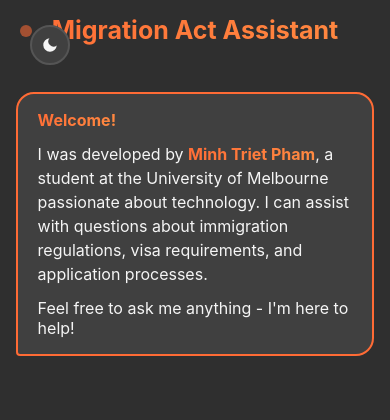
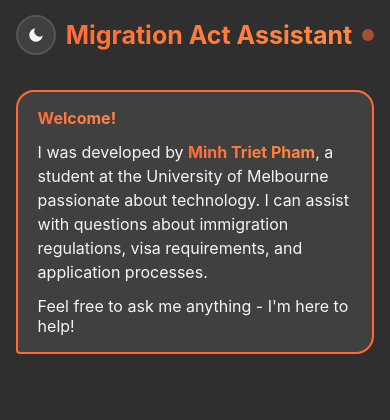
Before and after one commit to minhtrietcancode/rag-migration-law-chatbot, a Flask app: page / in a window 390 px wide. Shown: the top 420 px of the page. Run offline with Flask 3, Linux system fonts and the light colour scheme.

Commit message:
okay finally - can go sleep now

```diff
--- a/frontend/static/styles.css
+++ b/frontend/static/styles.css
@@ -380,11 +380,19 @@ body {
     }
 
     .chat-header {
-        padding: 15px 0;
+        padding: 15px 4%; /* Add horizontal padding for mobile */
+        display: flex; /* Enable flexbox */
+        align-items: center; /* Vertically align items */
+        justify-content: space-between; /* Distribute items with space between them */
+        position: relative; /* Ensure proper positioning for children if needed */
     }
 
     .chat-title {
         font-size: 25px;
+        position: static; /* Remove absolute positioning */
+        margin: 0; /* Remove margin */
+        text-align: center; /* Center the title */
+        flex-grow: 1; /* Allow title to take available space */
     }
 
     .message-content {
@@ -399,8 +407,9 @@ body {
     .theme-toggle {
         width: 40px;
         height: 40px;
-        top: 25px;
-        right: 20px;
+        top: auto;
+        right: auto;
+        position: static;
     }
 
     .theme-toggle svg {
@@ -409,7 +418,8 @@ body {
     }
 
     .status-indicator {
-        top: 25px;
-        left: 20px;
+        top: auto;
+        left: auto;
+        position: static;
     }
 }
--- a/frontend/templates/index.html
+++ b/frontend/templates/index.html
@@ -8,8 +8,6 @@
 </head>
 <body>
     <div class="chat-header">
-        <div class="status-indicator"></div>
-        <div class="chat-title">Migration Act Assistant</div>
         <button id="themeToggle" class="theme-toggle" aria-label="Toggle theme">
             <svg class="sun-icon" width="20" height="20" viewBox="0 0 24 24" fill="none">
                 <circle cx="12" cy="12" r="5"/>
@@ -19,6 +17,8 @@
                 <path d="M21 12.79A9 9 0 1111.21 3 7 7 0 0021 12.79z"/>
             </svg>
         </button>
+        <div class="chat-title">Migration Act Assistant</div>
+        <div class="status-indicator"></div>
     </div>
 
     <div class="chat-messages" id="chatMessages">
```
